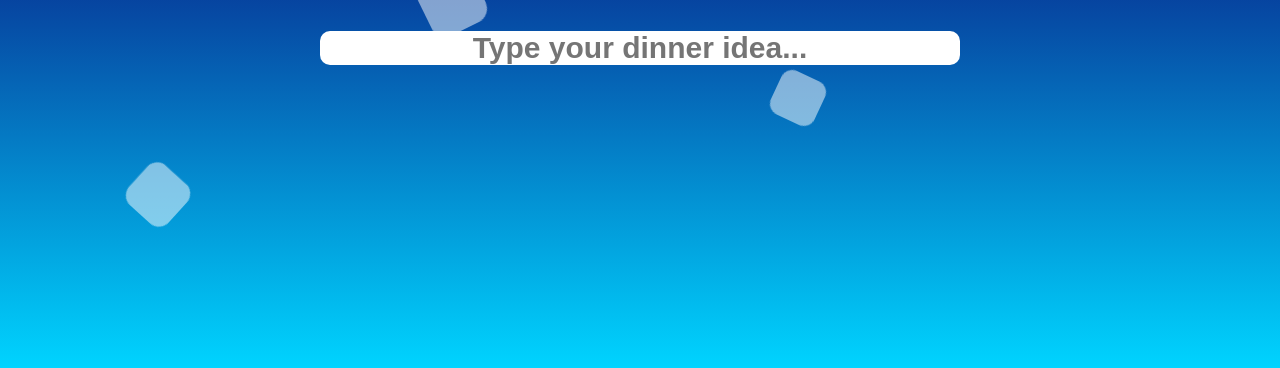
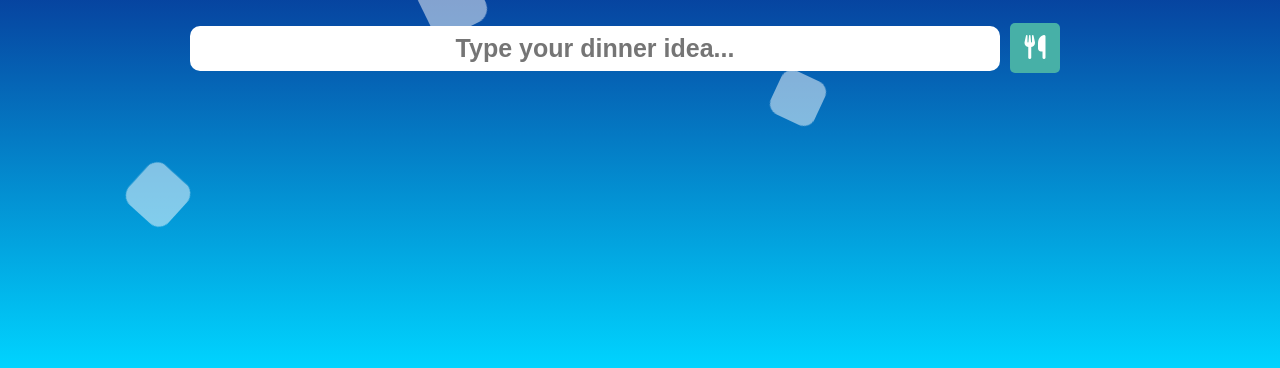
Before and after one commit to pranavpal1229/WhatsForDinner, a plain HTML site: page WFD.html in a window 1280 px wide. Shown: the part 432-800 px from the top of the page. Drawn offline with Linux system fonts and the light colour scheme; a web font is replaced by a local one.

Commit message:
added submit button

```diff
--- a/WFD.html
+++ b/WFD.html
@@ -8,15 +8,21 @@
     <style>
         @import url('https://fonts.googleapis.com/css2?family=SUSE:wght@100..800&display=swap');
     </style>
+    <script src="https://kit.fontawesome.com/05db80e85c.js" crossorigin="anonymous"></script>
+
 </head>
 <body>
     <div class="wrapper">
         <h2>What's For Dinner?</h2>
 
         <!-- Add the form and input element -->
-        <form>
-            <input type="text" id="dinnerInput" placeholder="Type your dinner idea...">
+        <form class="wfd">
+            <div class="input-container">
+                <input type="text" id="dinnerInput" placeholder="Type your dinner idea...">
+                <button class="submit"><i class="fa-solid fa-utensils fa-xl" style="color: #ffffff;"></i></button>
+            </div>
         </form>
+
 
         <div class="box">
             <div></div>
@@ -32,4 +38,5 @@
         </div>
     </div>
 </body>
+    <script src="openai.js"></script>
 </html>
--- /dev/null
+++ b/openai.js
@@ -0,0 +1 @@
+document.querySelector('.submit')
--- a/script.js
+++ b/script.js
@@ -38,7 +38,7 @@ cocoSsd.load().then(model => {
                 newItem.src = 'broccoli-item.png';
                 veggieContainer.appendChild(newItem);}
 
-            currentFridge = predictions.map(p => p.class); // Update currentFridge
+            currentFridge = predictions.map(p => p.class);
           }
         });
       }
--- a/styles.css
+++ b/styles.css
@@ -89,17 +89,36 @@ h2 {
 	}
 }
 
+
+.input-container {
+    position: absolute;
+    top: 60%;
+    left: 50%;
+    transform: translate(-50%, -50%);
+    display: flex;
+    align-items: center;
+    width: 900px;
+}
+
 #dinnerInput {
-	position: absolute;
     font-family: 'SUSE', sans-serif;
-	top: 60%;
-	left: 50%;
-	width: 50%;
-	text-align: center;
-	transform: translate(-50%, -50%);
-	color: black;
-	font-weight: 900;
-	font-size: 30px;
+    width: 90%;
+    color: black;
+    font-weight: 900;
+    font-size: 25px;
     border-radius: 10px;
     border: none;
+    height: 45px;
+    text-align: center;
 }
+
+.submit {
+    margin-left: 10px;
+    height: 50px;
+    width: 50px;
+    font-size: 16px;
+    border-radius: 5px;
+    border: none;
+    cursor: pointer;
+    background-color: #47b0a7;
+}
```
